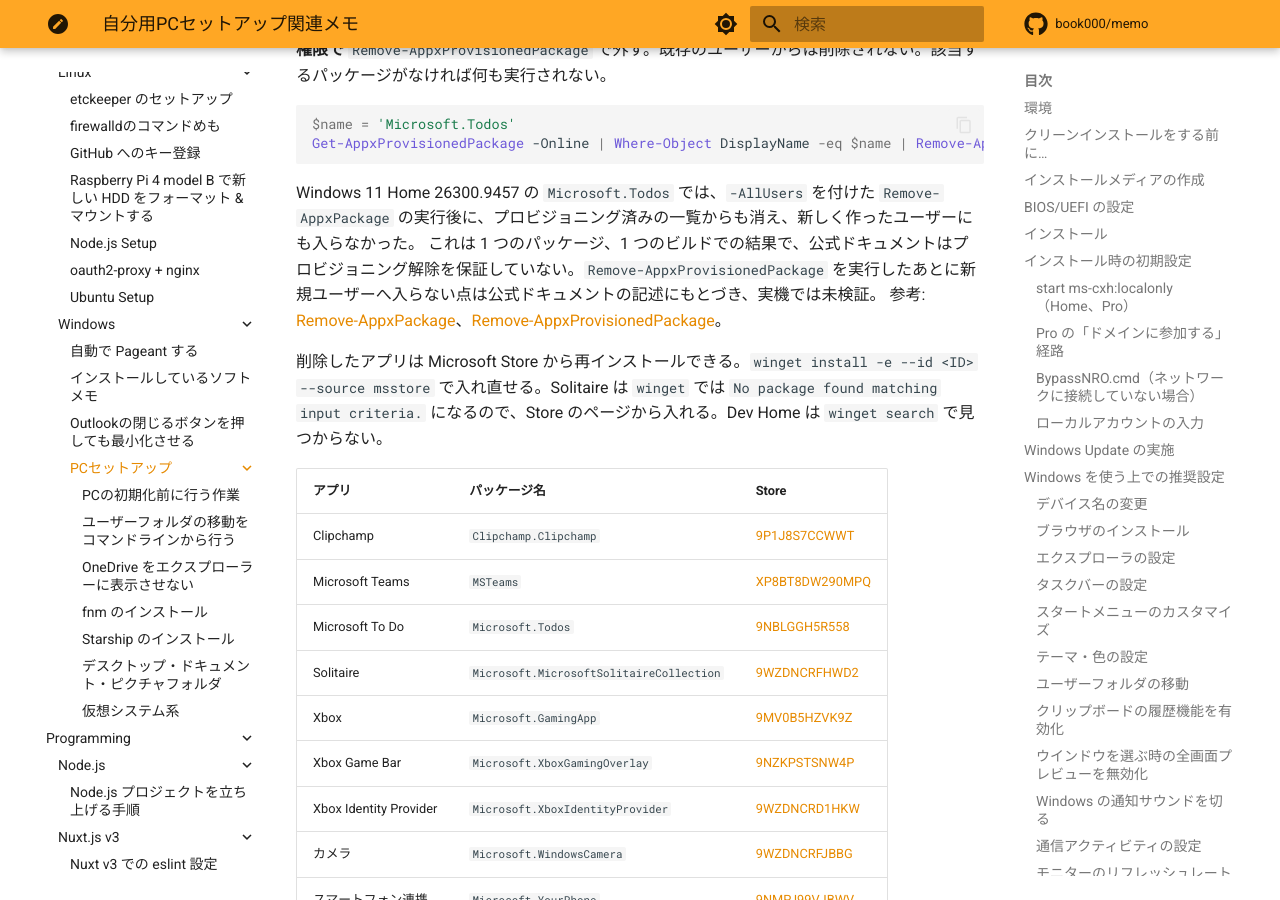
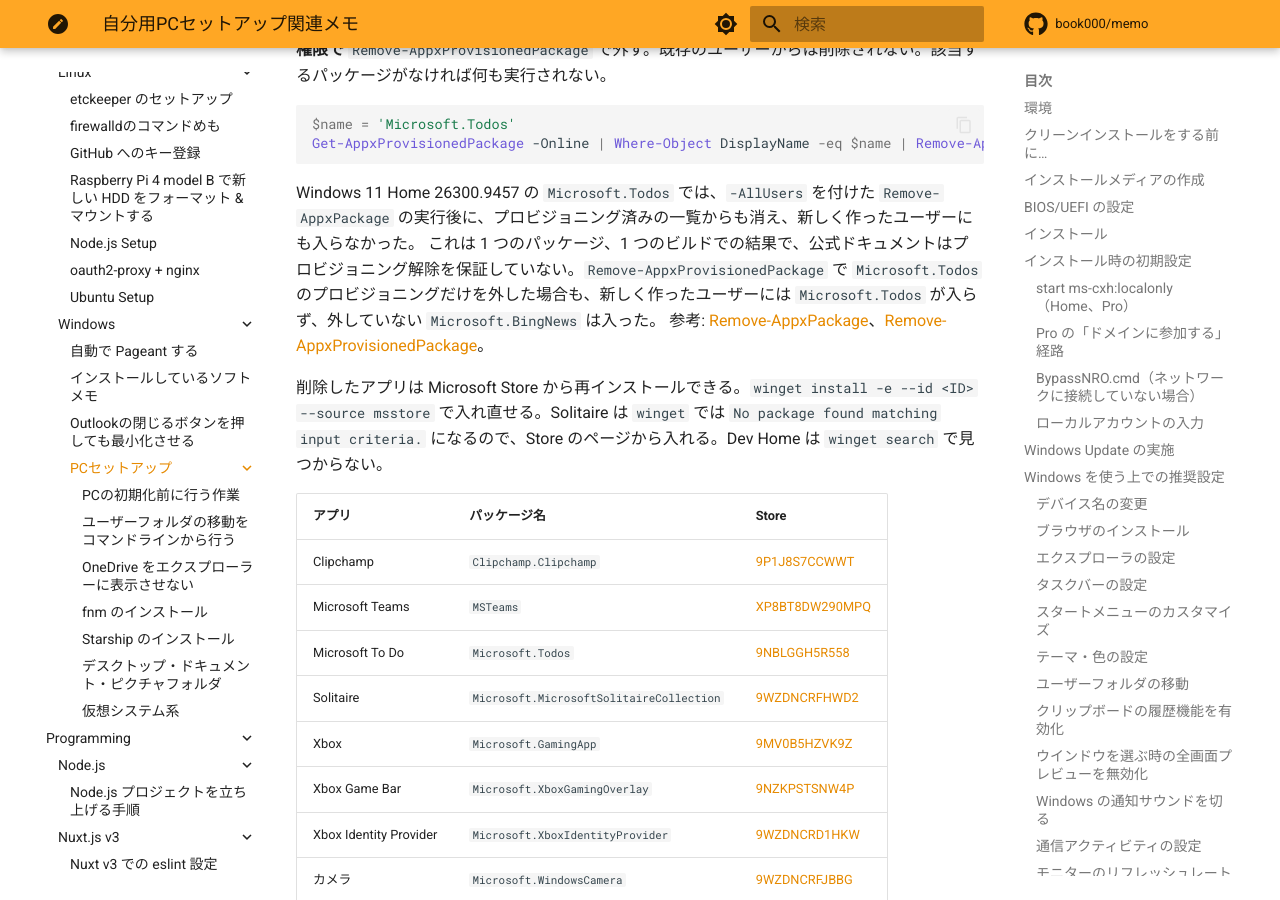
Before and after one commit to book000/memo, an MkDocs documentation site: the page built from docs/os/windows/setup/index.md, in a window 1280 px wide and 900 px high, scrolled down 24757 px. Built offline with MkDocs 1.6.1 and Material for MkDocs 9.7.7, drawn with Linux system fonts in a browser that asks for light colours; comment, search, counter and statistics services are not loaded.

Commit message:
docs: Remove-AppxProvisionedPackage 後に新規ユーザーへ入らないことを実機で確認 (#876)
Co-Authored-By: Claude Sonnet 5.5 <noreply@anthropic.com>

````diff
--- a/docs/os/windows/setup/index.md
+++ b/docs/os/windows/setup/index.md
@@ -566,7 +566,7 @@ Get-AppxProvisionedPackage -Online | Where-Object DisplayName -eq $name | Remove
 ```
 
 Windows 11 Home 26300.9457 の `Microsoft.Todos` では、`-AllUsers` を付けた `Remove-AppxPackage` の実行後に、プロビジョニング済みの一覧からも消え、新しく作ったユーザーにも入らなかった。
-これは 1 つのパッケージ、1 つのビルドでの結果で、公式ドキュメントはプロビジョニング解除を保証していない。`Remove-AppxProvisionedPackage` を実行したあとに新規ユーザーへ入らない点は公式ドキュメントの記述にもとづき、実機では未検証。
+これは 1 つのパッケージ、1 つのビルドでの結果で、公式ドキュメントはプロビジョニング解除を保証していない。`Remove-AppxProvisionedPackage` で `Microsoft.Todos` のプロビジョニングだけを外した場合も、新しく作ったユーザーには `Microsoft.Todos` が入らず、外していない `Microsoft.BingNews` は入った。
 参考: [Remove-AppxPackage](https://learn.microsoft.com/en-us/powershell/module/appx/remove-appxpackage)、[Remove-AppxProvisionedPackage](https://learn.microsoft.com/en-us/powershell/module/dism/remove-appxprovisionedpackage)。
 
 削除したアプリは Microsoft Store から再インストールできる。`winget install -e --id <ID> --source msstore` で入れ直せる。Solitaire は `winget` では `No package found matching input criteria.` になるので、Store のページから入れる。Dev Home は `winget search` で見つからない。
````
